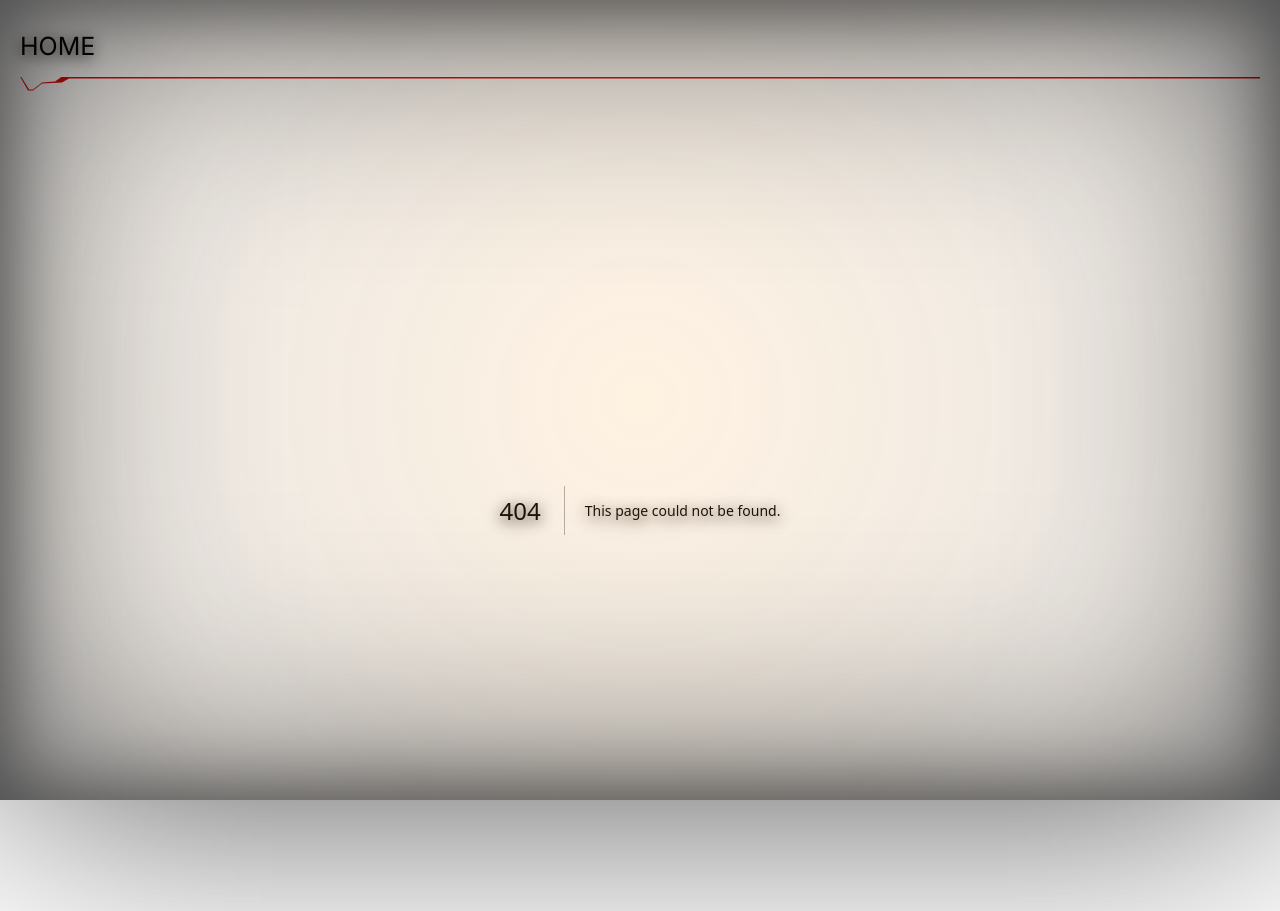
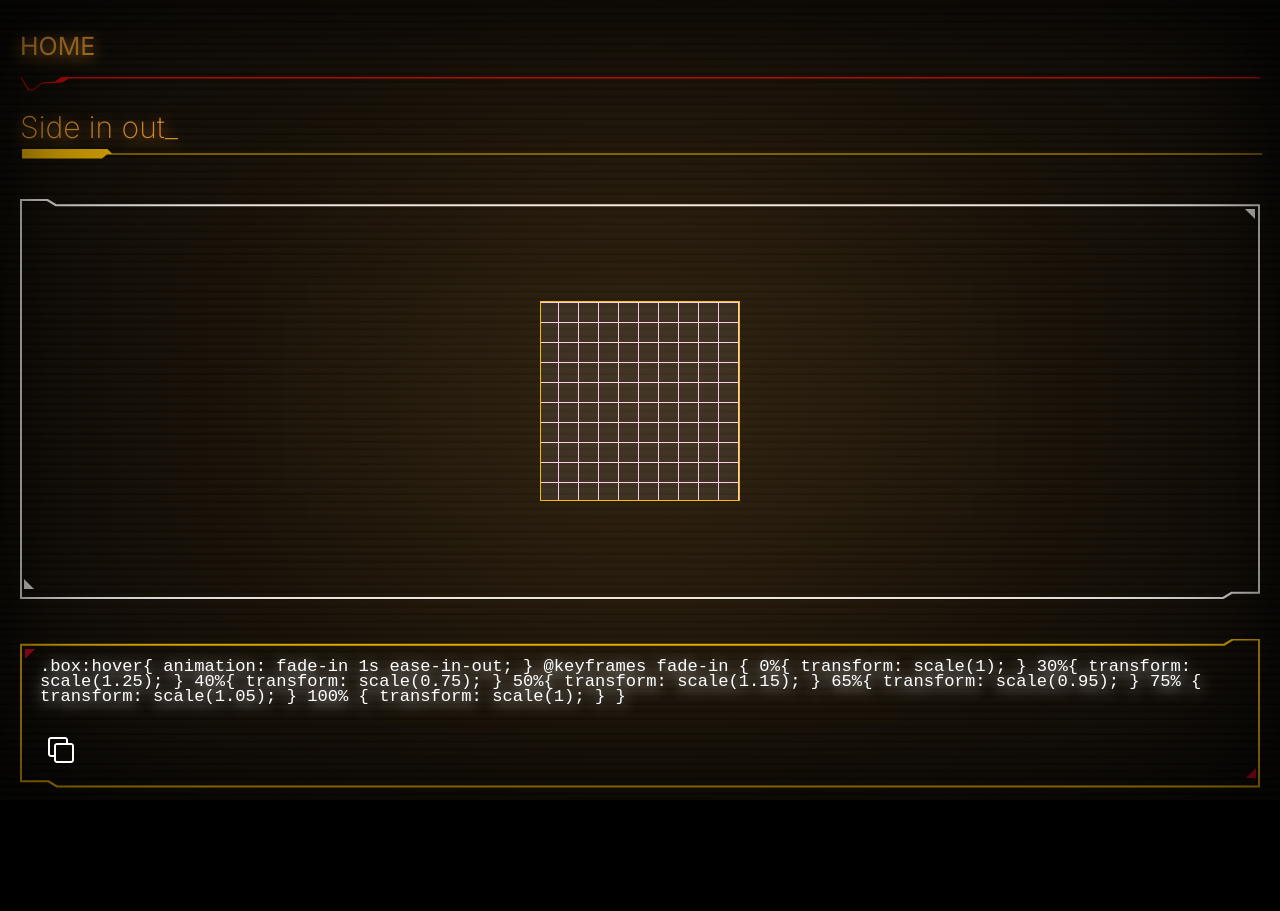
Before and after one commit to Andriikryl/animation, a Next.js app: page /rubber-band in a window 1280 px wide. Before the commit this address had no page. After the commit the page ends 800 px from the top, so only its background shows below. Built offline with nearby package versions, Linux system fonts and the light colour scheme.

Commit message:
add ruberrBandP page

```diff
--- /dev/null
+++ b/src/app/rubber-band/page.tsx
@@ -0,0 +1,46 @@
+import React from "react";
+import PageWrapper from "@/components/pageWrapper/PageWrapper";
+import { Container } from "@/components/container/Container";
+import Code from "@/components/code/Code";
+import RubberBand from "@/components/RubberBand/RubberBand";
+
+export default function RubberBandP() {
+  return (
+    <section>
+      <Container>
+        <PageWrapper title="Side in out">
+          <RubberBand />
+        </PageWrapper>
+        <Code
+          code=".box:hover{
+            animation: fade-in 1s ease-in-out;
+        }
+
+        @keyframes fade-in {
+            0%{
+                transform:  scale(1);
+              }
+              30%{
+                transform:  scale(1.25);
+              }
+              40%{
+                transform:  scale(0.75);
+              }
+              50%{
+                transform:  scale(1.15);
+              }
+              65%{
+                transform:  scale(0.95);
+              }
+              75% {
+                transform: scale(1.05);
+              }
+              100% {
+                transform: scale(1);
+              }
+        }"
+        />
+      </Container>
+    </section>
+  );
+}
```
